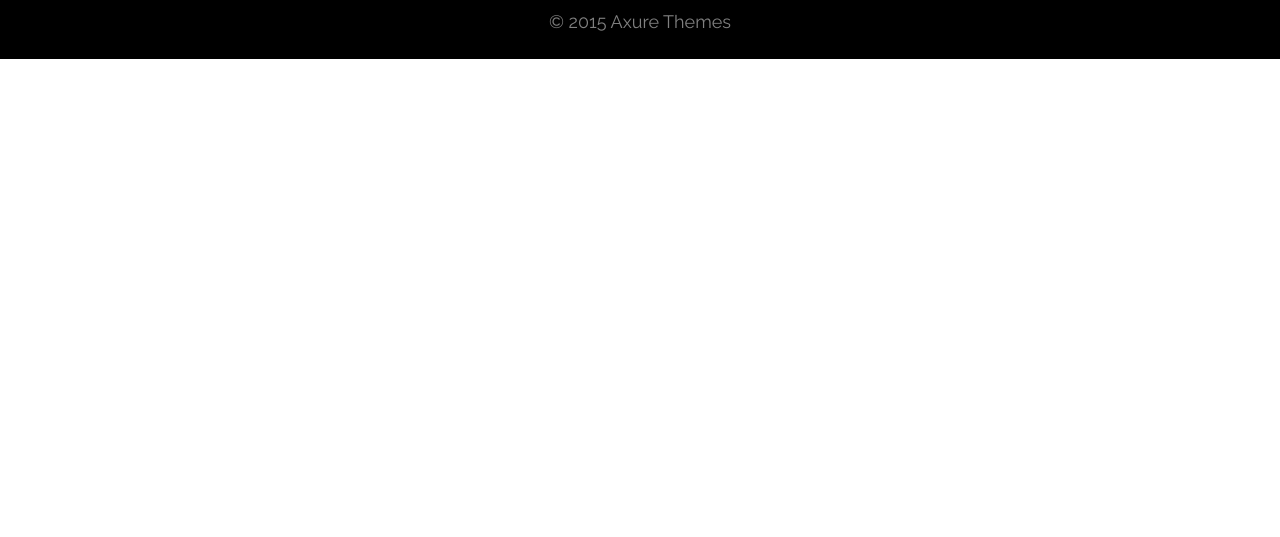
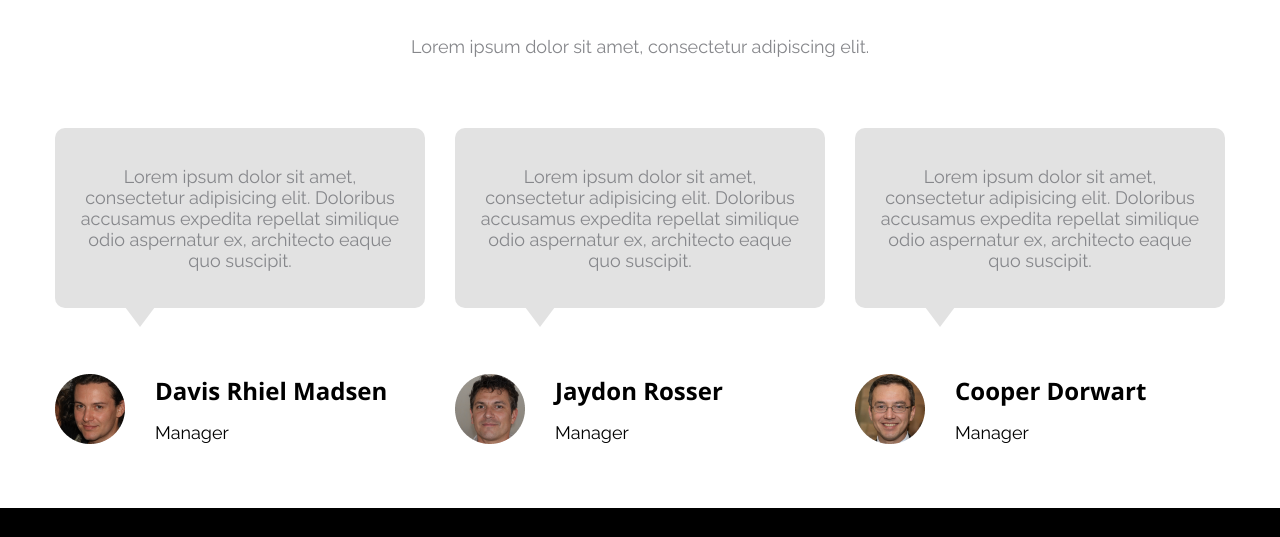
Before and after one commit to Alex-Sheiko/AXIT-site, a plain HTML site: page index.html in a window 1280 px wide. Shown: the part 2580-3117 px from the top of the page. Before the commit the page ends 2639 px from the top, so only its background shows below. Drawn offline with nearby package versions, Linux system fonts and the light colour scheme.

Commit message:
added section comments

```diff
--- /dev/null
+++ b/css/style-comments.css
@@ -0,0 +1,59 @@
+.comments__inner{
+    margin-bottom: 64px;
+}
+
+.comments-box {
+    display: flex;
+}
+
+.comments-box__item + .comments-box__item {
+    margin-left: 30px;
+}
+
+.comments__text {
+    position: relative;
+    text-align: center;
+    background: #E2E2E2;
+    border-radius: 10px;
+    margin-bottom: 66px;
+    font-family: 'Raleway',sans-serif;
+    font-style: normal;
+    font-weight: 400;
+    font-size: 18px;
+    line-height: 21px;
+    padding: 38px 20px 37px;
+    color: #86878B;
+}
+
+.comments__text:before{
+    content: url("../images/comment-triangle.svg");
+    position: absolute;
+    left: 70px;
+    bottom: -23px;
+}
+
+.comments-user__info {
+    display: flex;
+}
+
+.comments-user__icon {
+    margin-right: 30px;
+}
+
+.comments-user__name {
+    margin-bottom: 15px;
+    font-family: 'Open Sans',sans-serif;
+    font-style: normal;
+    font-weight: 700;
+    font-size: 24px;
+    line-height: 33px;
+    text-transform: capitalize;
+}
+
+.comments-user__stage {
+    font-family: 'Raleway',sans-serif;
+    font-style: normal;
+    font-weight: 400;
+    font-size: 18px;
+    line-height: 21px;
+}
--- a/index.html
+++ b/index.html
@@ -6,9 +6,10 @@
    <meta name="viewport" content="width=device-width, initial-scale=1.0">
    <title>AXIT</title>
    <link href="https://fonts.googleapis.com/css2?family=Open+Sans:wght@700&display=swap" rel="stylesheet">
+   <link rel="stylesheet" href="css/style-tab.css">
    <link rel="stylesheet" href="css/style-awesome.css">
    <link rel="stylesheet" href="css/style-pricing.css">
-   <link rel="stylesheet" href="css/style-tab.css">
+   <link rel="stylesheet" href="css/style-comments.css">
    <link rel="stylesheet" href="css/style-footer.css">
 </head>
 
@@ -186,6 +187,74 @@
          </div>
       </div>
    </section>
+   <section class="comments">
+      <div class="container">
+         <div class="comments__inner">
+            <h2 class="section__title section__title-comments">
+               what our customers are saying
+            </h2>
+            <h4 class="section__sub-title">
+               Lorem ipsum dolor sit amet, consectetur adipiscing elit.
+            </h4>
+            <div class="comments-box">
+               <div class="comments-box__item">
+                  <div class="comments__text">
+                     Lorem ipsum dolor sit amet,
+                     consectetur adipisicing elit. Doloribus
+                     accusamus expedita repellat similique
+                     odio aspernatur ex, architecto eaque
+                     quo suscipit.
+                  </div>
+                  <div class="comments-user__info">
+                     <img class="comments-user__icon" src="images/comment-1.png" alt="user-icon">
+                     <div class="comments-user__box">
+                        <div class="comments-user__name">
+                           Davis Rhiel Madsen
+                        </div>
+                        <div class="comments-user__stage">Manager</div>
+                     </div>
+                  </div>
+               </div>
+               <div class="comments-box__item">
+                  <div class="comments__text">
+                     Lorem ipsum dolor sit amet,
+                     consectetur adipisicing elit. Doloribus
+                     accusamus expedita repellat similique
+                     odio aspernatur ex, architecto eaque
+                     quo suscipit.
+                  </div>
+                  <div class="comments-user__info">
+                     <img class="comments-user__icon" src="images/comment-2.png" alt="user-icon">
+                     <div class="comments-user__box">
+                        <div class="comments-user__name">
+                           Jaydon Rosser
+                        </div>
+                        <div class="comments-user__stage">Manager</div>
+                     </div>
+                  </div>
+               </div>
+               <div class="comments-box__item">
+                  <div class="comments__text">
+                     Lorem ipsum dolor sit amet,
+                     consectetur adipisicing elit. Doloribus
+                     accusamus expedita repellat similique
+                     odio aspernatur ex, architecto eaque
+                     quo suscipit.
+                  </div>
+                  <div class="comments-user__info">
+                     <img class="comments-user__icon" src="images/comment-3.png" alt="user-icon">
+                     <div class="comments-user__box">
+                        <div class="comments-user__name">
+                           Cooper Dorwart
+                        </div>
+                        <div class="comments-user__stage">Manager</div>
+                     </div>
+                  </div>
+               </div>
+            </div>
+         </div>
+      </div>
+   </section>
 
    <footer class="footer">
       <div class="footer-wrapper">
```
Also changed, not shown: images/comment-1.png (added), images/comment-2.png (added), images/comment-3.png (added), images/comment-triangle.png (added), images/comment-triangle.svg (added).
